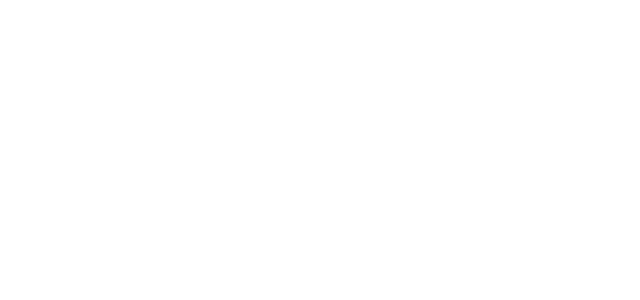
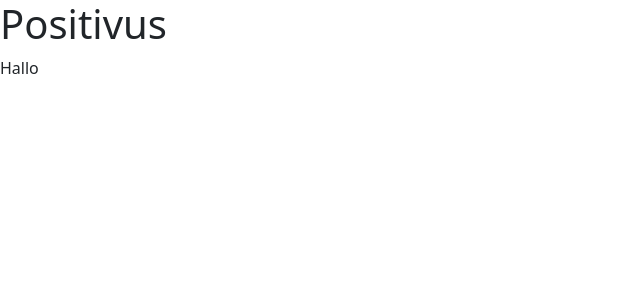
Before and after one commit to youone04/project-gunawan, a React (Vite) app: page /positivius in a window 1280 px wide. Before the commit this address had no page. Shown: the top 300 px of the page, without its empty margins (0-640 px from the left). Built offline with nearby package versions, Linux system fonts and the light colour scheme.

Commit message:
add: path dimasin component positivius

```diff
--- a/jsonconfig.json
+++ b/jsconfig.json
@@ -3,7 +3,8 @@
       "baseUrl": "./src",
       "paths": {
         "@/*": ["./*"],
-        "@components/*": ["components/*"]
+        "@components/*": ["components/*"],
+        "@ComponentPositivus/*": ["ComponentPositivus/*"]
       }
     },
     "include": [
--- a/src/App.jsx
+++ b/src/App.jsx
@@ -3,9 +3,10 @@
 import AOS from 'aos';
 import 'aos/dist/aos.css';
 import { Routes, Route} from "react-router-dom";
-import NextCent from './pages/NextCent';
-import Swiper from './pages/Swiper';
-import DinamicInputData from './pages/DinamicInputData';
+import NextCent from '@/pages/NextCent';
+import Swiper from '@/pages/Swiper';
+import DinamicInputData from '@/pages/DinamicInputData';
+import Positivius from '@/pages/Positivus';
 
 function App() {
   useEffect(() => {
@@ -23,6 +24,7 @@
     <Route path='/' element={<NextCent />} />
     <Route path='/swiper' element={<Swiper />} />
     <Route path='/dinamic' element={<DinamicInputData />} />
+    <Route path='/positivius' element={<Positivius />} />
   </Routes>
   )
 }
--- a/src/ComponentPositivus/Layout.jsx
+++ b/src/ComponentPositivus/Layout.jsx
@@ -0,0 +1,8 @@
+export default function Layout({children}) {
+    return(
+        <>
+        <h1>Positivus</h1>
+            {children}
+        </>
+    )
+}
--- a/src/pages/Positivus.jsx
+++ b/src/pages/Positivus.jsx
@@ -0,0 +1,5 @@
+import Layout from "../ComponentPositivus/Layout";
+
+export default function Positivius(){
+    return <Layout>Hallo</Layout>
+}
--- a/vite.config.js
+++ b/vite.config.js
@@ -8,6 +8,7 @@
     alias: {
       '@': path.resolve(__dirname, './src'),
       '@components': path.resolve(__dirname, './src/components'),
+      '@ComponentPositivus': path.resolve(__dirname, './src/ComponentPositivus'),
     },
   },
   plugins: [react()],
```
